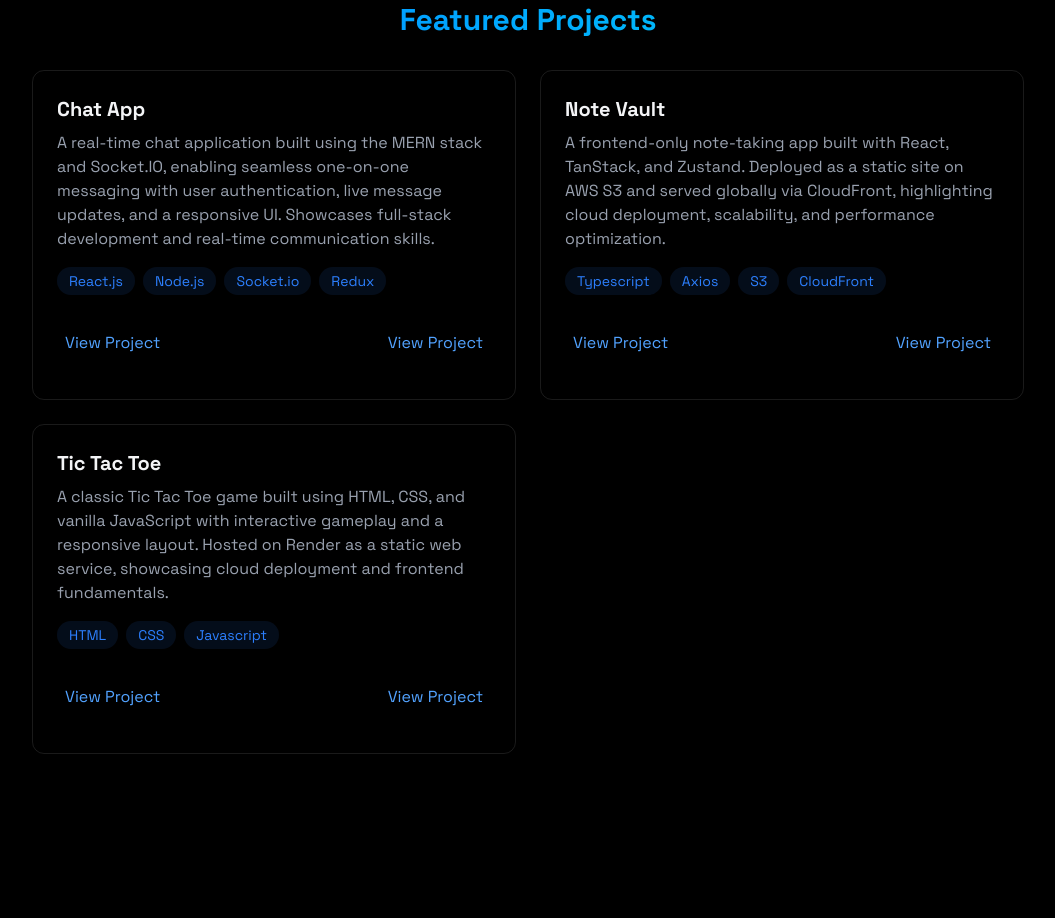
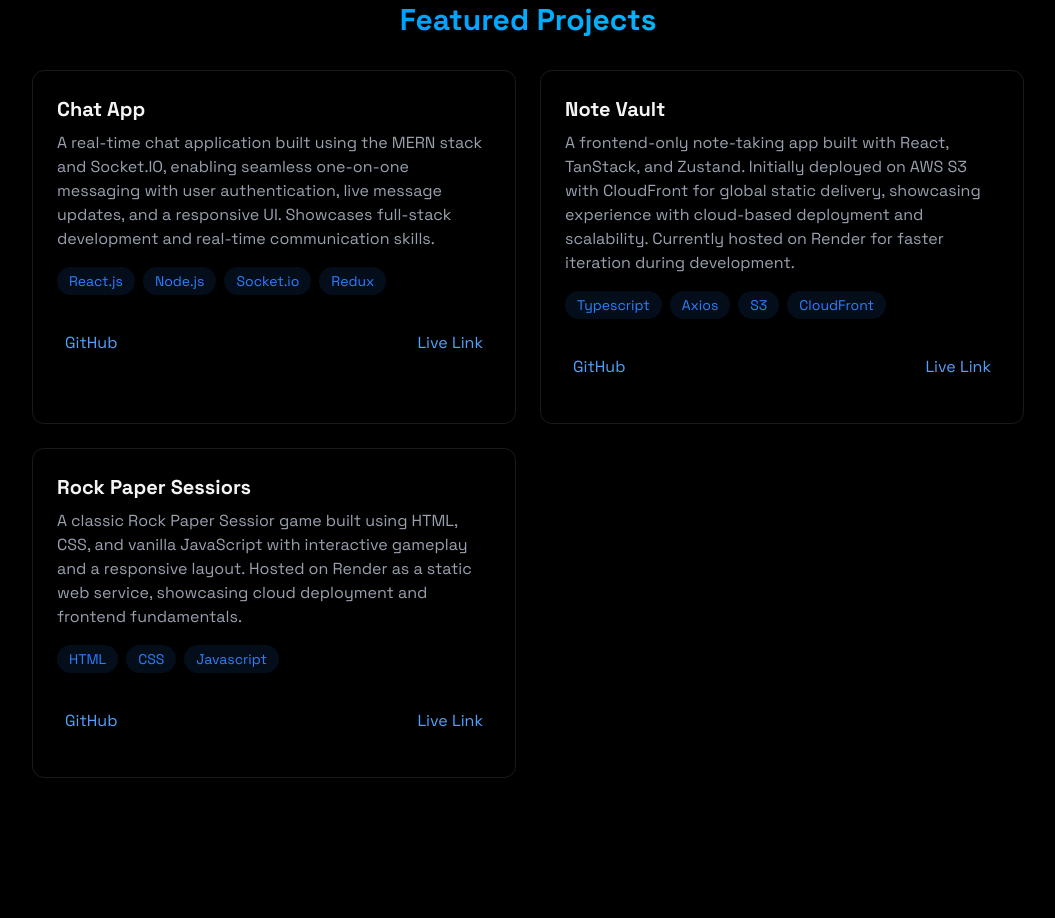
Before and after one commit to killlercram/Main_Portfolio, a React (Vite) app: page / in a window 1280 px wide. Shown: the part 2600-3518 px from the top of the page, without its empty margins (112-1167 px from the left). Built offline with nearby package versions, Linux system fonts and the light colour scheme.

Commit message:
Fixed some Alignments and added few links

```diff
--- a/src/components/Data/Projects.json
+++ b/src/components/Data/Projects.json
@@ -2,17 +2,23 @@
   {
     "Pname": "Chat App",
     "PDescription": "A real-time chat application built using the MERN stack and Socket.IO, enabling seamless one-on-one messaging with user authentication, live message updates, and a responsive UI. Showcases full-stack development and real-time communication skills. ",
-    "Tech": ["React.js", "Node.js", "Socket.io", "Redux"]
+    "Tech": ["React.js", "Node.js", "Socket.io", "Redux"],
+    "GitHub_Link": "https://github.com/killlercram/Chatting-Application",
+    "Live_Link": "https://quick-chat-app-client-sd7m.onrender.com"
   },
   {
     "Pname": "Note Vault",
-    "PDescription": "A frontend-only note-taking app built with React, TanStack, and Zustand. Deployed as a static site on AWS S3 and served globally via CloudFront, highlighting cloud deployment, scalability, and performance optimization.",
-    "Tech": ["Typescript", "Axios", "S3", "CloudFront"]
+    "PDescription": "A frontend-only note-taking app built with React, TanStack, and Zustand. Initially deployed on AWS S3 with CloudFront for global static delivery, showcasing experience with cloud-based deployment and scalability. Currently hosted on Render for faster iteration during development.",
+
+    "Tech": ["Typescript", "Axios", "S3", "CloudFront"],
+    "GitHub_Link": "https://github.com/killlercram/Note_Taking_App",
+    "Live_Link": "https://note-vault-app-46pe.onrender.com"
   },
   {
-    "Pname": "Tic Tac Toe",
-    "PDescription": "A classic Tic Tac Toe game built using HTML, CSS, and vanilla JavaScript with interactive gameplay and a responsive layout. Hosted on Render as a static web service, showcasing cloud deployment and frontend fundamentals.",
-    "Tech": ["HTML", "CSS", "Javascript"]
+    "Pname": "Rock Paper Sessiors",
+    "PDescription": "A classic Rock Paper Sessior game built using HTML, CSS, and vanilla JavaScript with interactive gameplay and a responsive layout. Hosted on Render as a static web service, showcasing cloud deployment and frontend fundamentals.",
+    "Tech": ["HTML", "CSS", "Javascript"],
+    "GitHub_Link": "https://github.com/killlercram/Rock_Paper_Sessiors",
+    "Live_Link": "euphonious-daffodil-344ef9.netlify.app"
   }
-
 ]
--- a/src/components/sections/Contact.jsx
+++ b/src/components/sections/Contact.jsx
@@ -32,7 +32,7 @@ export const Contact = () => {
       id="contact"
       className="min-h-screen flex flex-col items-center justify-center pt-20"
     >
-      <div className="px-4 w-150">
+      <div className="px-4 w-full sm:w-1/2">
         <h2
           className="text-3xl text-center font-bold mb-8 bg-gradient-to-r from-blue-500
 to-cyan-400 bg-clip-text text-transparent"
--- a/src/components/sections/Project.jsx
+++ b/src/components/sections/Project.jsx
@@ -36,19 +36,21 @@ to-cyan-400 bg-clip-text text-transparent"
                 {/* Displaying project */}
                 <div className="flex justify-between items-center">
                   <a
-                    href="#"
+                    href={section.GitHub_Link}
                     className="text-blue-400 hover:text-blue-300 transition-colors my-5 mx-2"
+                    target="_blank"
                   >
                     {" "}
-                    View Project
+                    GitHub
                   </a>
 
                   <a
-                    href="#"
+                    href={section.Live_Link}
                     className="text-blue-400 hover:text-blue-300 transition-colors my-5 mx-2"
+
                   >
                     {" "}
-                    View Project
+                    Live Link
                   </a>
                 </div>
               </div>
```
